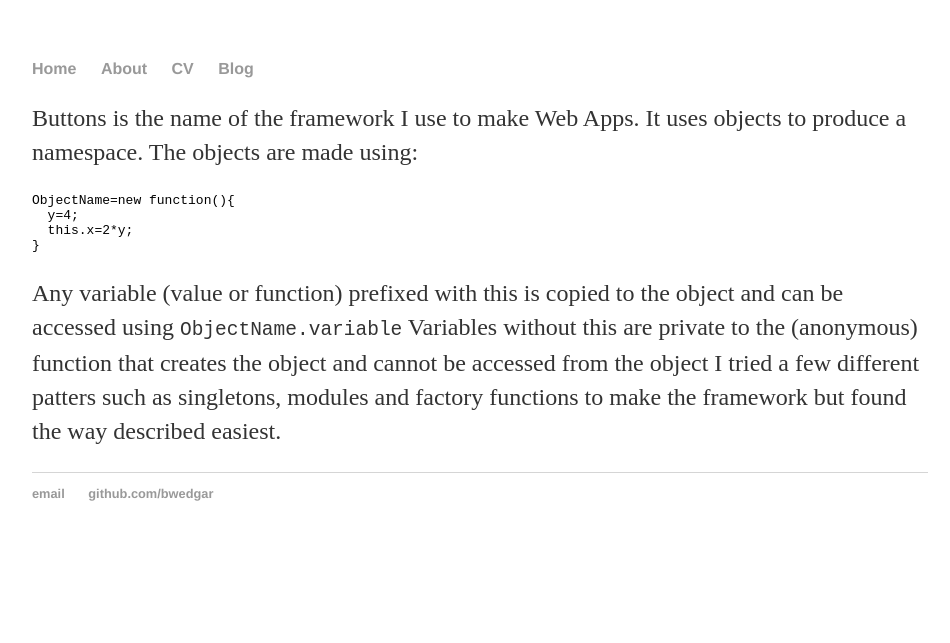
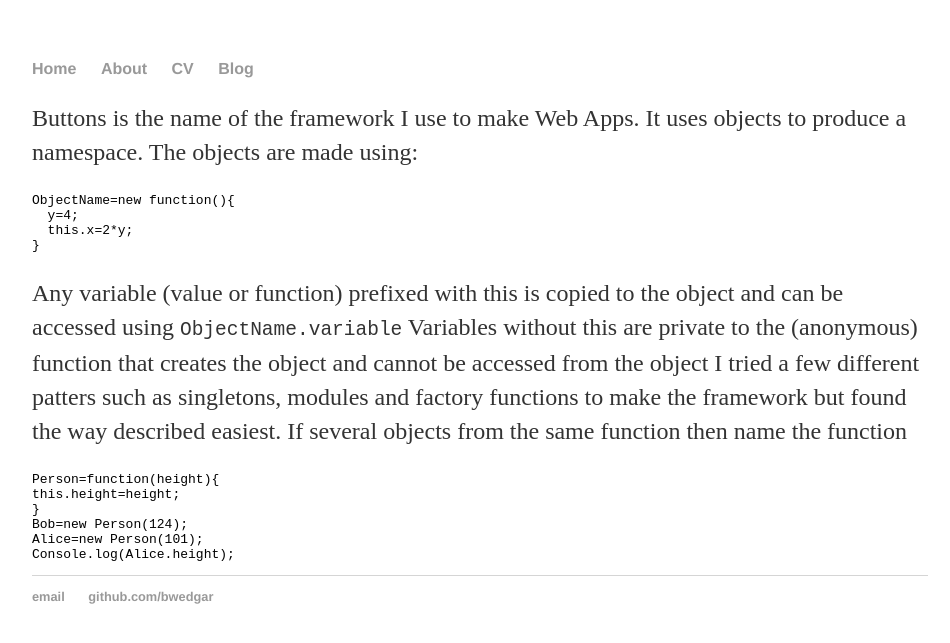
Before and after one commit to bwedgar/bwedgar.github.io, a Jekyll site: the page built from Buttons.md, in a window 1280 px wide. Shown: the top 643 px of the page, without its empty margins (160-1110 px from the left). Built offline with Jekyll 4.4.1, drawn with Linux system fonts in a browser that asks for light colours; our own code applies the rules of GitHub Pages for plain Markdown files.

Commit message:
Update Buttons.md

````diff
--- a/Buttons.md
+++ b/Buttons.md
@@ -10,3 +10,12 @@ ObjectName=new function(){
 Any variable (value or function) prefixed with this is copied to the object and can be accessed using ```ObjectName.variable```
 Variables without this are private to the (anonymous) function that creates the object and cannot be accessed from the object
 I tried a few different patters such as singletons, modules and factory functions to make the framework but found the way described easiest.
+If several objects from the same function then name the function
+```
+Person=function(height){
+this.height=height;
+}
+Bob=new Person(124);
+Alice=new Person(101);
+Console.log(Alice.height);
+```
````
